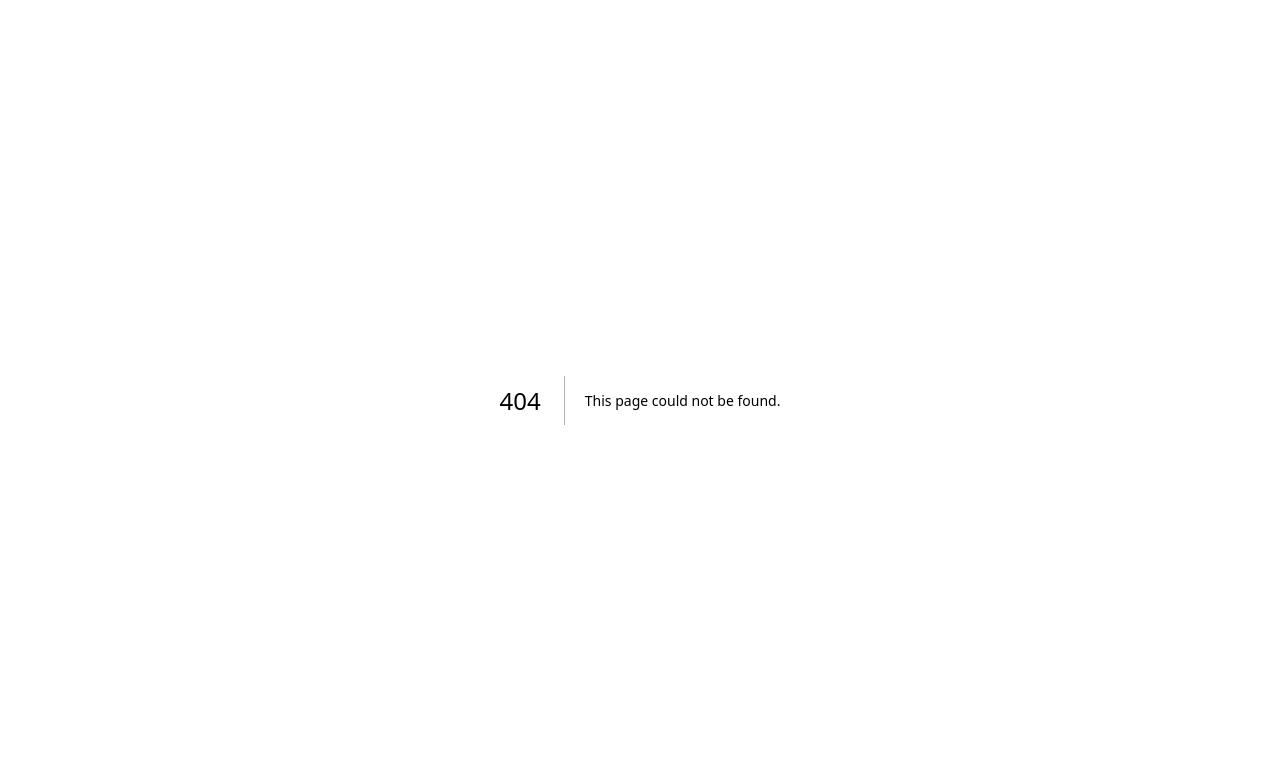
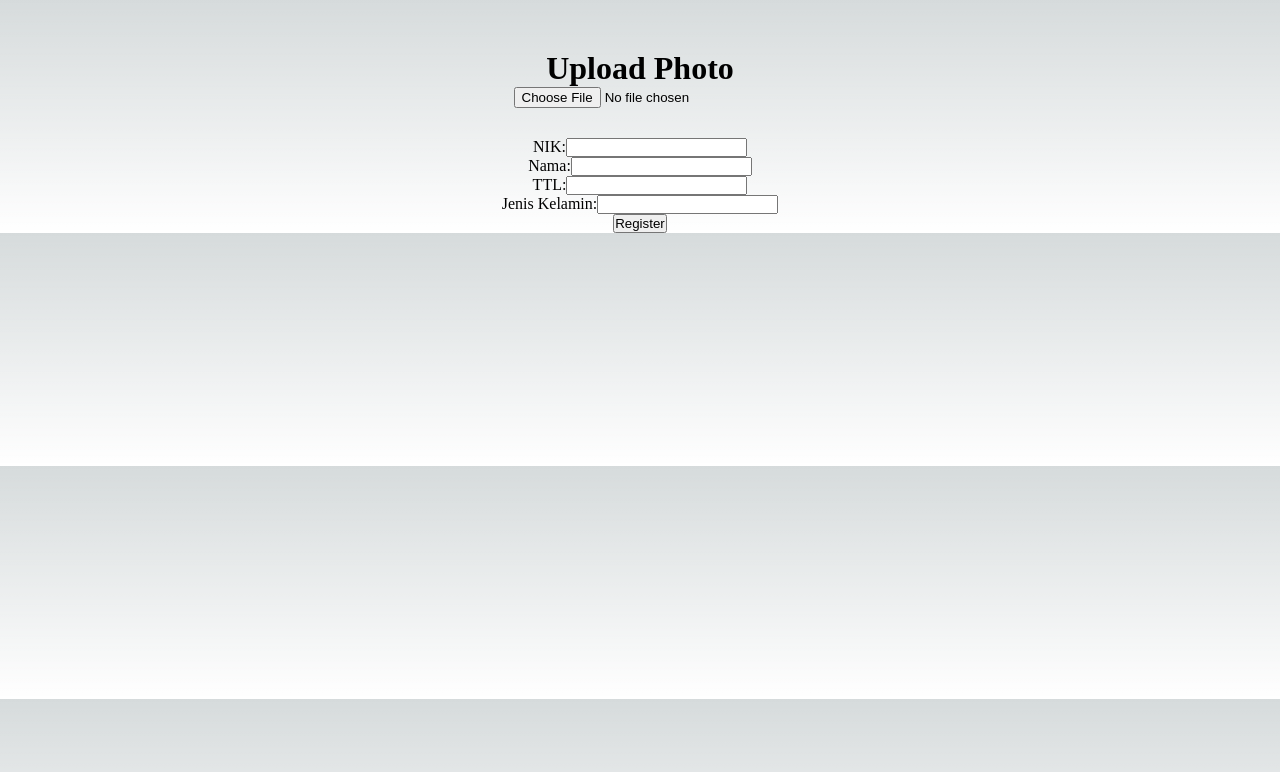
Before and after one commit to nabilakiswanto/ocr, a Next.js app: page /upload in a window 1280 px wide. Before the commit this address had no page. Shown: the top 772 px of the page. Built offline with nearby package versions, Linux system fonts and the light colour scheme.

Commit message:
add option to upload picture and minor update

```diff
--- a/src/app/layout.js
+++ b/src/app/layout.js
@@ -1,9 +1,21 @@
 import React from 'react';
+import Head from 'next/head';
 import './globals.css'; // Include global styles if you have any
+
+export const metadata = {
+  title: 'registration',
+  description: 'ocr-nextjs',
+};
 
 const RootLayout = ({ children }) => {
   return (
     <html lang="en">
+      <Head>
+        <meta charSet="UTF-8" />
+        <meta name="viewport" content="width=device-width, initial-scale=1" />
+        <meta name="description" content={metadata.description} />
+        <title>{metadata.title}</title>
+      </Head>
       <body>
         {children}
       </body>
--- /dev/null
+++ b/src/app/upload/page.js
@@ -0,0 +1,16 @@
+// app/upload/page.js
+"use client";
+
+import React from 'react';
+import ImageUpload from '../../components/ImageUpload'; // Adjust the path if necessary
+
+const UploadPage = () => {
+  return (
+    <div>
+      <h1 style={{ textAlign: 'center', marginTop: '50px' }}>Upload Photo</h1>
+      <ImageUpload />
+    </div>
+  );
+};
+
+export default UploadPage;
--- /dev/null
+++ b/src/components/ImageUpload.js
@@ -0,0 +1,85 @@
+"use client";
+
+import React, { useState } from 'react';
+import Tesseract from 'tesseract.js';
+
+const ImageUpload = () => {
+  const [image, setImage] = useState(null);
+  const [nik, setNIK] = useState('');
+  const [name, setName] = useState('');
+  const [dob, setDob] = useState('');
+  const [gender, setGender] = useState('');
+  const [loading, setLoading] = useState(false);
+  const [error, setError] = useState('');
+
+  const handleImageUpload = async (event) => {
+    const file = event.target.files[0];
+    if (file) {
+      setImage(URL.createObjectURL(file));
+      setLoading(true);
+
+      try {
+        const { data: { text } } = await Tesseract.recognize(file, 'ind', {
+          logger: info => console.log(info) // Log progress
+        });
+        parseText(text);
+      } catch (err) {
+        setError('Error during OCR processing.');
+        console.error("Error during OCR processing.", err);
+      }
+
+      setLoading(false);
+    }
+  };
+
+  const parseText = (text) => {
+    const nikMatch = text.match(/NIK\s*(.*)/i);
+    const nameMatch = text.match(/Nama\s*(.*)/i);
+    const dobMatch = text.match(/Tempat\/Tgl Lahir\s*(.*)/i);
+    const genderMatch = text.match(/Jenis Kelamin\s*(.*)/i);
+
+    if (nikMatch) setNIK(nikMatch[1].trim());
+    if (nameMatch) setName(nameMatch[1].trim());
+    if (dobMatch) setDob(dobMatch[1].trim());
+    if (genderMatch) setGender(genderMatch[1].trim());
+  };
+
+  return (
+    <div style={{ textAlign: 'center' }}>
+      <input
+        type="file"
+        accept="image/*"
+        onChange={handleImageUpload}
+        style={{ marginBottom: '10px' }}
+      />
+      {loading && <p>Processing...</p>}
+      {error && <p style={{ color: 'red' }}>{error}</p>}
+      {image && (
+        <div>
+          <img src={image} alt="Uploaded" style={{ width: '100%', marginTop: '10px' }} />
+        </div>
+      )}
+      <form style={{ marginTop: '20px' }}>
+        <div>
+          <label>NIK:</label>
+          <input type="text" value={nik} onChange={(e) => setNIK(e.target.value)} />
+        </div>
+        <div>
+          <label>Nama:</label>
+          <input type="text" value={name} onChange={(e) => setName(e.target.value)} />
+        </div>
+        <div>
+          <label>TTL:</label>
+          <input type="text" value={dob} onChange={(e) => setDob(e.target.value)} />
+        </div>
+        <div>
+          <label>Jenis Kelamin:</label>
+          <input type="text" value={gender} onChange={(e) => setGender(e.target.value)} />
+        </div>
+        <button type="submit">Register</button>
+      </form>
+    </div>
+  );
+};
+
+export default ImageUpload;
```
Also changed, not shown: src/app/capture/page.js (added, +15 -0 lines), src/app/page.js (+13 -4 lines), src/components/WebcamCapture.js (+4 -4 lines), src/components/WebcamCapture.module.css (deleted, +0 -13 lines).
